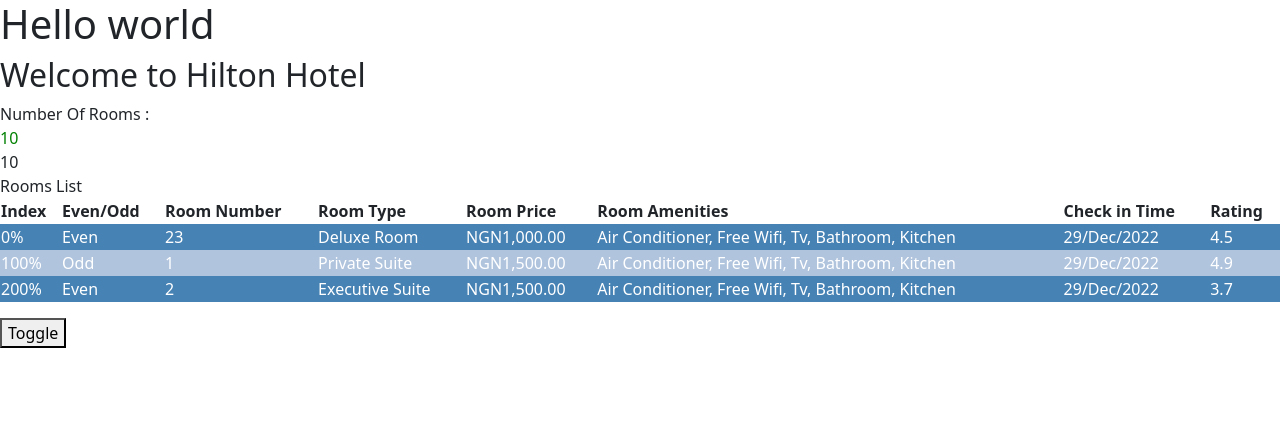
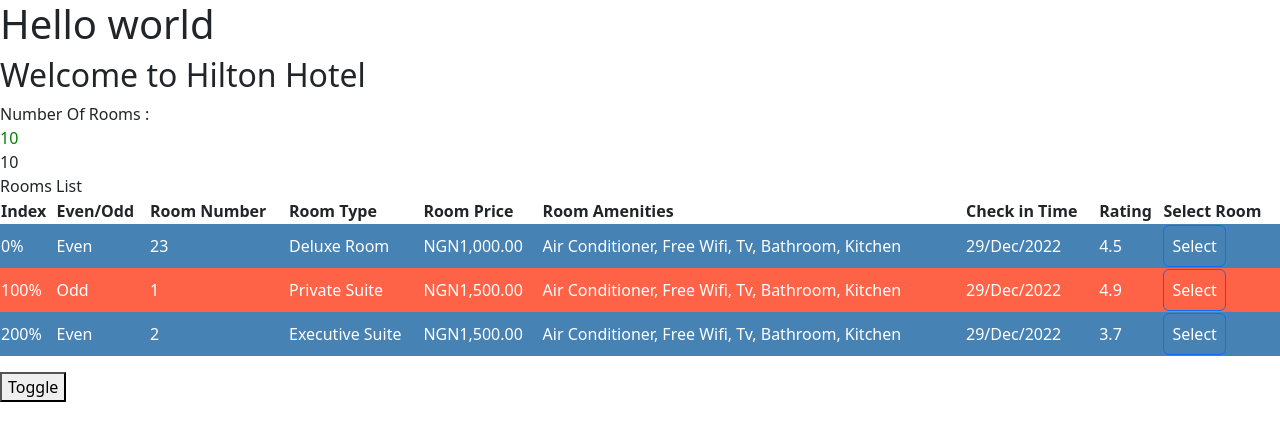
Before and after one commit to steph-codes/hotelinventoryapp, an Angular app: page / in a window 1280 px wide. Shown: the top 440 px of the page. Built offline with nearby package versions, Linux system fonts and the light colour scheme.

Commit message:
lifecycle Hooks

```diff
--- a/src/app/app.module.ts
+++ b/src/app/app.module.ts
@@ -3,11 +3,13 @@
 
 import { AppComponent } from './app.component';
 import { RoomsComponent } from './rooms/rooms.component';
+import { RoomsListComponent } from './rooms/rooms-list/rooms-list.component';
 
 @NgModule({
   declarations: [
     AppComponent,
-    RoomsComponent
+    RoomsComponent,
+    RoomsListComponent
   ],
   imports: [
     BrowserModule
--- /dev/null
+++ b/src/app/rooms/rooms-list/rooms-list.component.html
@@ -0,0 +1,41 @@
+
+Rooms List
+<!--- {{ roomList }} -->
+<table class="table">
+  <tr>
+    <th>Index</th>
+    <th>Even/Odd</th>
+    <th>Room Number</th>
+    <th>Room Type</th>
+    <th>Room Price</th>
+    <th>Room Amenities</th>
+    <th>Check in Time</th>
+    <th>Rating</th>
+    <th>Select Room</th>
+  </tr>
+  <tr
+    [ngClass]="e ? 'even' : 'odd'"
+    *ngFor="
+      let room of rooms | slice : 0 : 3;
+      let e = even;
+      let o = odd;
+      let i = index
+    "
+  >
+    <td>{{ i | percent }}</td>
+    <td>{{ e ? "Even" : "Odd" }}</td>
+    <td>{{ room.roomNumber }}</td>
+    <td>{{ room.roomType }}</td>
+    <td>{{ room.price | currency : "NGN" }}</td>
+    <td>{{ room.amenities | titlecase }}</td>
+    <td>{{ room.checkinTime | date : "dd/MMM/yyyy" }}</td>
+    <td>{{ room.rating | number : "1.1-3" }}</td>
+    <td>
+      <button
+        class="btn btn-primary"(click)="selectRoom(room)">
+        Select
+      </button>
+    </td>
+
+  </tr>
+</table>
--- /dev/null
+++ b/src/app/rooms/rooms-list/rooms-list.component.ts
@@ -0,0 +1,22 @@
+import { Component, EventEmitter, Input, OnInit, Output } from '@angular/core';
+import {  RoomList } from '../rooms';
+
+@Component({
+  selector: 'hinv-rooms-list',
+  templateUrl: './rooms-list.component.html',
+  styleUrls: ['./rooms-list.component.scss']
+})
+export class RoomsListComponent implements OnInit {
+
+  @Input() rooms: RoomList[] = [];
+
+  @Output() selectedRoom = new EventEmitter<RoomList>();
+
+  ngOnInit(): void {
+
+  }
+
+  selectRoom(room: RoomList){
+    this.selectedRoom.emit(room);
+  }
+}
--- a/src/app/rooms/rooms.component.html
+++ b/src/app/rooms/rooms.component.html
@@ -8,35 +8,13 @@
 <!--checks if there are available room-->
 {{ rooms?.availableRooms ?? 'No rooms' }}
 
+<div *ngIf="selectedRoom">
+  {{ selectedRoom | json }}
+</div>
+
+<div *ngIf="rooms.availableRooms > 0">
+  <hinv-rooms-list [rooms]="roomList" (selectedRoom)="selectRoom($event)"></hinv-rooms-list>
+</div>
 <!--{{ roomList | json }}-->
 
-<div *ngIf="rooms.availableRooms > 0">
-  Rooms List
-  <!--- {{ roomList }} -->
-  <table class="table">
-    <tr>
-      <th>Index</th>
-      <th>Even/Odd</th>
-      <th>Room Number</th>
-      <th>Room Type</th>
-      <th>Room Price</th>
-      <th>Room Amenities</th>
-      <th>Check in Time</th>
-      <th>Rating</th>
-
-    </tr>
-    <tr [ngClass]="e ? 'even': 'odd'"
-    *ngFor="let room of roomList | slice : 0:3; let e = even; let o = odd; let i = index">
-      <td>{{ i  | percent}}</td>
-      <td>{{ e ? "Even" : "Odd" }}</td>
-      <td>{{ room.roomNumber }}</td>
-      <td>{{ room.roomType}}</td>
-      <td>{{ room.price | currency: 'NGN' }}</td>
-      <td>{{ room.amenities | titlecase }}</td>
-      <td>{{ room.checkinTime | date : 'dd/MMM/yyyy'}}</td>
-      <td>{{ room.rating | number : '1.1-3' }}</td>
-    </tr>
-  </table>
-</div>
-
 <button (click)="toggle()">Toggle</button>
--- a/src/app/rooms/rooms.component.scss
+++ b/src/app/rooms/rooms.component.scss
@@ -4,6 +4,6 @@
 }
 
 .odd {
-    background-color: lightsteelblue;
+    background-color: tomato;
     color: white;
 }
--- a/src/app/rooms/rooms.component.ts
+++ b/src/app/rooms/rooms.component.ts
@@ -1,4 +1,4 @@
-import { Component } from '@angular/core';
+import { Component, Input, OnInit } from '@angular/core';
 import { Room, RoomList } from './rooms';
 
 @Component({
@@ -6,12 +6,15 @@
   templateUrl: './rooms.component.html',
   styleUrls: ['./rooms.component.scss']
 })
-export class RoomsComponent {
+export class RoomsComponent implements OnInit {
+
   hotelName = 'Hilton Hotel';
 
   numberOfRooms = 10;
 
   hideRooms = false;
+
+  selectedRoom!: RoomList;
 
   rooms : Room  = {
 
@@ -20,7 +23,12 @@
     bookedRooms: 5,
   }
 
-  roomList : RoomList[] = [{
+  roomList : RoomList[] = []
+
+  ngOnInit(): void {
+
+    this.roomList = [
+      {
         roomNumber: 23,
         roomType : 'Deluxe Room',
         amenities: 'Air Conditioner, Free WIFI, TV, Bathroom, Kitchen',
@@ -50,10 +58,13 @@
         checkoutTime: new Date ('30-Dec-2022'),
         rating: 3.7
       }
-]
-
+    ];
+  }
   toggle() {
     this.hideRooms = !this.hideRooms;
   }
 
+  selectRoom(room: RoomList){
+    this.selectedRoom = room;
   }
+}
--- a/src/styles.scss
+++ b/src/styles.scss
@@ -1,3 +1,12 @@
 /* You can add global styles to this file, and also import other style files */
 
 // @import'bootstrap/dist/css/bootstrap.min.css';
+.even {
+    background-color: steelblue;
+    color: white;
+}
+
+.odd {
+    background-color: tomato;
+    color: white;
+}
```
Also changed, not shown: src/app/rooms/rooms-list/rooms-list.component.scss (added), 1 other file (tests, documents, lock files or other folders). Lines whose indentation alone changed are shown as unchanged.
